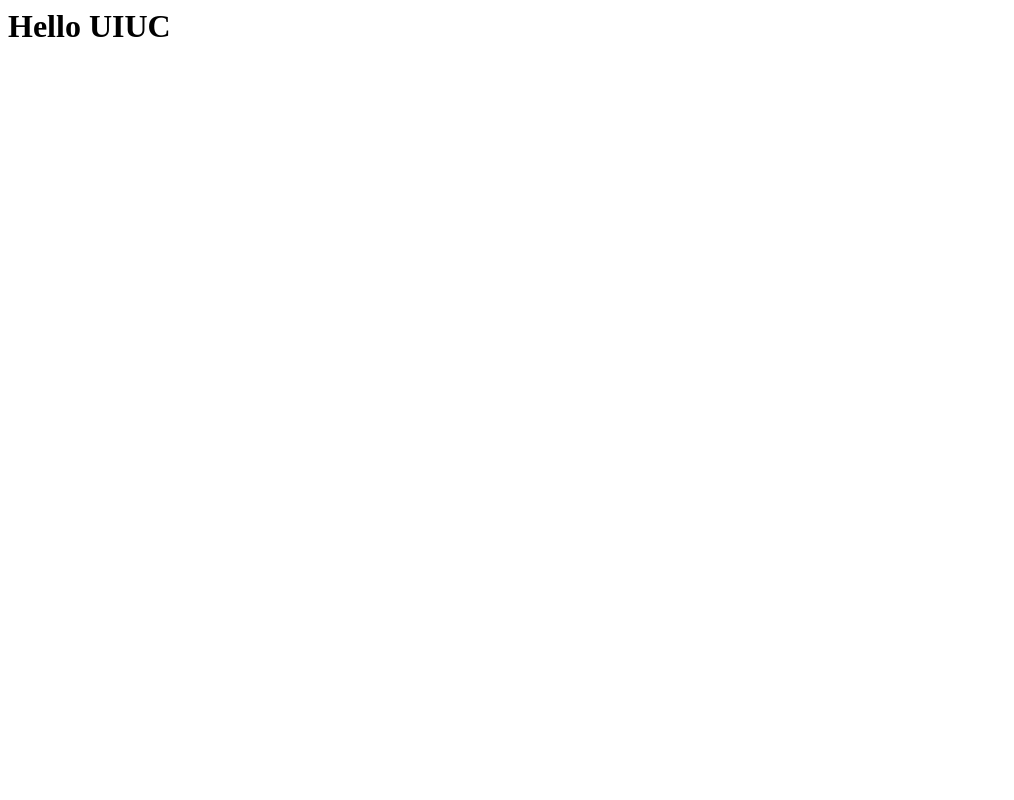
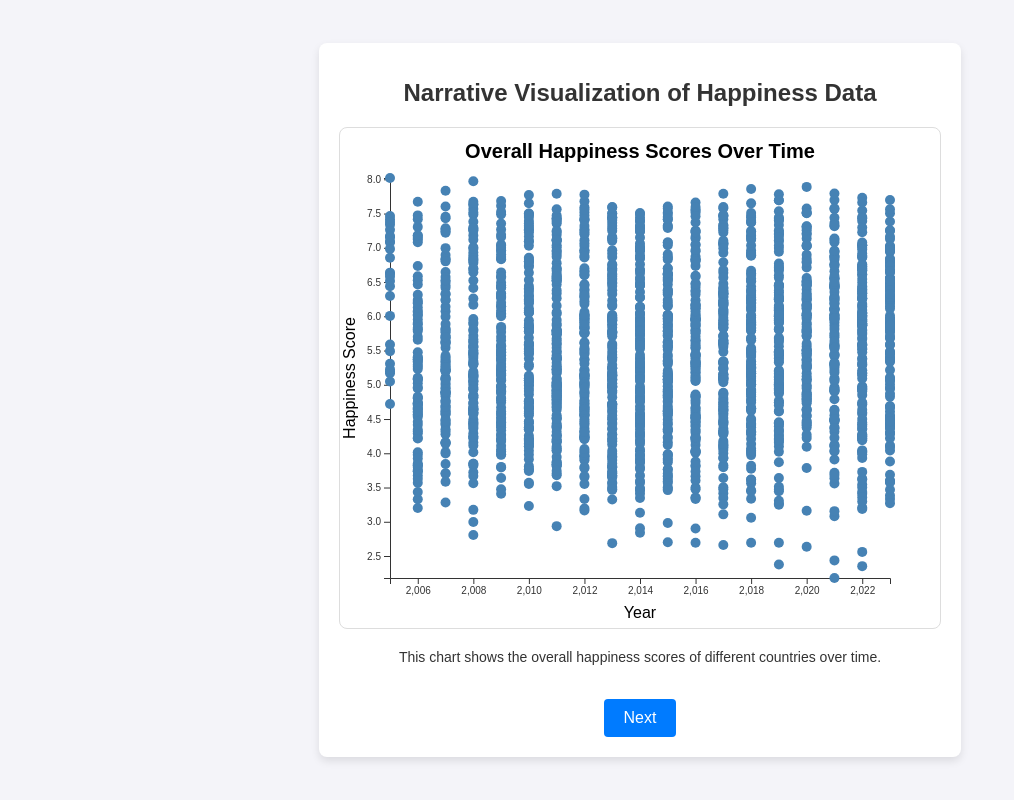
Before and after one commit to mc160uiuc/visual_narrative, a plain HTML site: page index.html in a window 1280 px wide. Shown: the whole page, without its empty margins (0-1014 px from the left). Drawn offline with nearby package versions, Linux system fonts and the light colour scheme.

Commit message:
added files

```diff
--- a/index.html
+++ b/index.html
@@ -1 +1,19 @@
-<h1>Hello UIUC</h1>
+<!DOCTYPE html>
+<html lang="en">
+<head>
+    <meta charset="UTF-8">
+    <meta name="viewport" content="width=device-width, initial-scale=1.0">
+    <title>Narrative Visualization</title>
+    <link rel="stylesheet" href="style.css">
+    <script src="https://d3js.org/d3.v6.min.js"></script>
+</head>
+<body>
+    <div class="container">
+        <h1>Narrative Visualization of Happiness Data</h1>
+        <div id="visualization"></div>
+        <p id="message"></p>
+        <button id="nextButton">Next</button>
+    </div>
+    <script src="script.js"></script>
+</body>
+</html>
--- /dev/null
+++ b/script.js
@@ -0,0 +1,121 @@
+d3.csv('DataForTable2.1.csv').then(function(data) {
+    data = data.filter(d => +d["Life Ladder"] > 0 && +d["Log GDP per capita"] > 0 && +d["Social support"] > 0 && +d["Healthy life expectancy at birth"] > 0);
+
+    data.forEach(d => {
+        d.year = +d.year;
+        d["Life Ladder"] = +d["Life Ladder"];
+        d["Log GDP per capita"] = +d["Log GDP per capita"];
+        d["Social support"] = +d["Social support"];
+        d["Healthy life expectancy at birth"] = +d["Healthy life expectancy at birth"];
+    });
+
+    function chart(params) {
+        d3.select("#visualization").html("");
+
+        const svg = d3.select("#visualization").append("svg")
+            .attr("width", "100%")
+            .attr("height", 500);
+
+        const xScale = d3.scaleLinear()
+            .domain([d3.min(params.data, d => d[params.xMetric]), d3.max(params.data, d => d[params.xMetric])])
+            .range([50, 550]);
+
+        const yScale = d3.scaleLinear()
+            .domain([d3.min(params.data, d => d[params.yMetric]), d3.max(params.data, d => d[params.yMetric])])
+            .range([450, 50]);
+
+        svg.append("g")
+            .attr("transform", "translate(0,450)")
+            .call(d3.axisBottom(xScale));
+
+        svg.append("g")
+            .attr("transform", "translate(50,0)")
+            .call(d3.axisLeft(yScale));
+
+        svg.append("text")
+            .attr("x", 300)
+            .attr("y", 490)
+            .attr("text-anchor", "middle")
+            .text(params.xLabel);
+
+        svg.append("text")
+            .attr("x", -250)
+            .attr("y", 15)
+            .attr("transform", "rotate(-90)")
+            .attr("text-anchor", "middle")
+            .text(params.yLabel);
+
+        svg.selectAll("circle")
+            .data(params.data)
+            .enter()
+            .append("circle")
+            .attr("cx", d => xScale(d[params.xMetric]))
+            .attr("cy", d => yScale(d[params.yMetric]))
+            .attr("r", 5)
+            .style("fill", "steelblue")
+            .on("mouseover", function(event, d) {
+                d3.select(this).style("fill", "orange");
+            })
+            .on("mouseout", function(event, d) {
+                d3.select(this).style("fill", "steelblue");
+            });
+
+        svg.append("text")
+            .attr("x", 300)
+            .attr("y", 30)
+            .attr("text-anchor", "middle")
+            .text(params.title)
+            .style("font-size", "20px")
+            .style("font-weight", "bold");
+
+        d3.select("#message").text(params.message);
+    }
+
+    const scene1 = {
+        data: data,
+        xMetric: "year",
+        yMetric: "Life Ladder",
+        xLabel: "Year",
+        yLabel: "Happiness Score",
+        title: "Overall Happiness Scores Over Time",
+        message: "This chart shows the overall happiness scores of different countries over time.",
+        highlight: []
+    };
+
+    const scene2 = {
+        data: data,
+        xMetric: "Log GDP per capita",
+        yMetric: "Life Ladder",
+        xLabel: "Log GDP per Capita",
+        yLabel: "Happiness Score",
+        title: "GDP per Capita vs. Happiness",
+        message: "This chart illustrates the relationship between GDP per capita and happiness scores.",
+        highlight: []
+    };
+
+    const scene3 = {
+        data: data,
+        xMetric: "Social support",
+        yMetric: "Life Ladder",
+        xLabel: "Social Support",
+        yLabel: "Happiness Score",
+        title: "Social Support and Life Expectancy vs. Happiness",
+        message: "This chart shows how social support and life expectancy contribute to overall happiness scores.",
+        highlight: []
+    };
+
+    chart(scene1);
+
+    let currentScene = 1;
+
+    d3.select("#nextButton").on("click", function() {
+        if (currentScene === 1) {
+            chart(scene2);
+            currentScene = 2;
+        } else if (currentScene === 2) {
+            chart(scene3);
+            currentScene = 3;
+        } else if (currentScene === 3) {
+        }
+    });
+});
--- /dev/null
+++ b/style.css
@@ -0,0 +1,54 @@
+body {
+    font-family: Arial, sans-serif;
+    background-color: #f4f4f9;
+    margin: 0;
+    display: flex;
+    justify-content: center;
+    align-items: center;
+    height: 100vh;
+    color: #333;
+}
+
+.container {
+    text-align: center;
+    background: white;
+    padding: 20px;
+    border-radius: 8px;
+    box-shadow: 0 4px 8px rgba(0,0,0,0.1);
+    max-width: 700px;
+}
+
+h1 {
+    font-size: 24px;
+    margin-bottom: 20px;
+}
+
+#visualization {
+    width: 600px;
+    height: 500px;
+    margin: 0 auto;
+    border: 1px solid #ddd;
+    border-radius: 8px;
+    background: #fff;
+}
+
+p {
+    font-size: 14px;
+    margin-top: 20px;
+}
+
+button {
+    display: inline-block;
+    margin-top: 20px;
+    padding: 10px 20px;
+    background-color: #007BFF;
+    color: white;
+    border: none;
+    border-radius: 4px;
+    cursor: pointer;
+    font-size: 16px;
+}
+
+button:hover {
+    background-color: #0056b3;
+}
```
Also changed, not shown: DataForTable2.1.csv (added), 1 other file.
